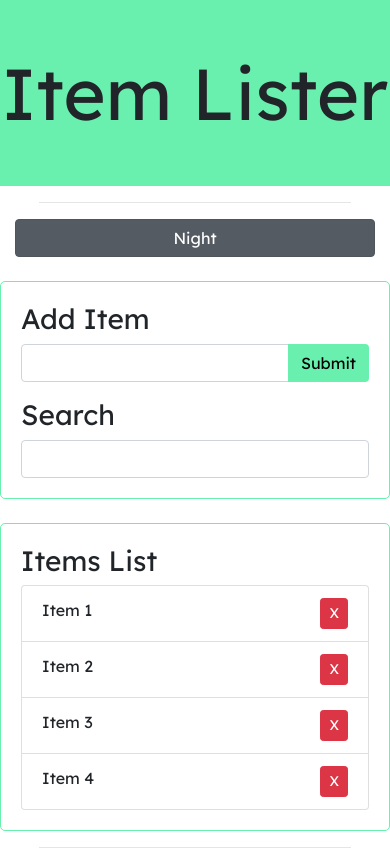
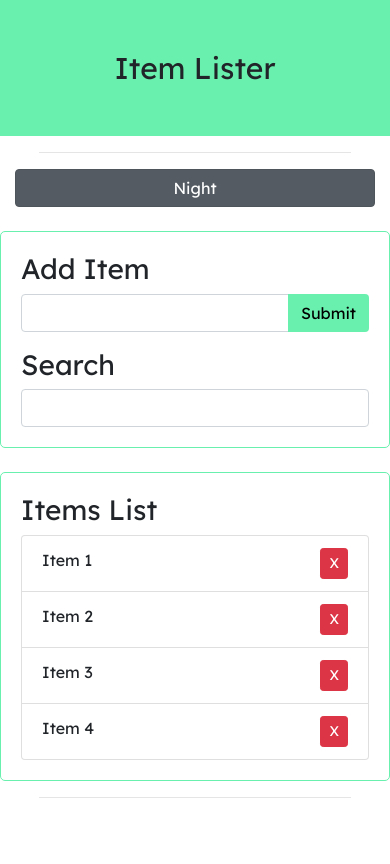
Before and after one commit to bisunajaime/item-list, a plain HTML site: page index.html in a window 390 px wide. Drawn offline with Linux system fonts and the light colour scheme.

Commit message:
Header Updated

```diff
--- a/index.html
+++ b/index.html
@@ -16,6 +16,16 @@
 
         h1 {
             padding: 50px 0;
+        }
+
+        .fSize {
+            font-size: 4vw;
+        }
+
+        @media only screen and (max-width: 768px) {
+            .fSize {
+                font-size: 30px;
+            }
         }
 
         .border-black {
@@ -62,7 +72,7 @@
 </head>
 
 <body id="body" class="active">
-    <h1 style="background-color: #69F0AE;" class="display-3 text-center" id="heading">Item Lister</h1>
+    <h1 style="background-color: #69F0AE;" class="display-3 text-center fSize" id="heading">Item Lister</h1>
     <hr style="width: 80%;" id="hr">
     <div class="container">
         <button type="button" class="btn btn-block btn-secondary active" id="dark">Night</button><br>
```
